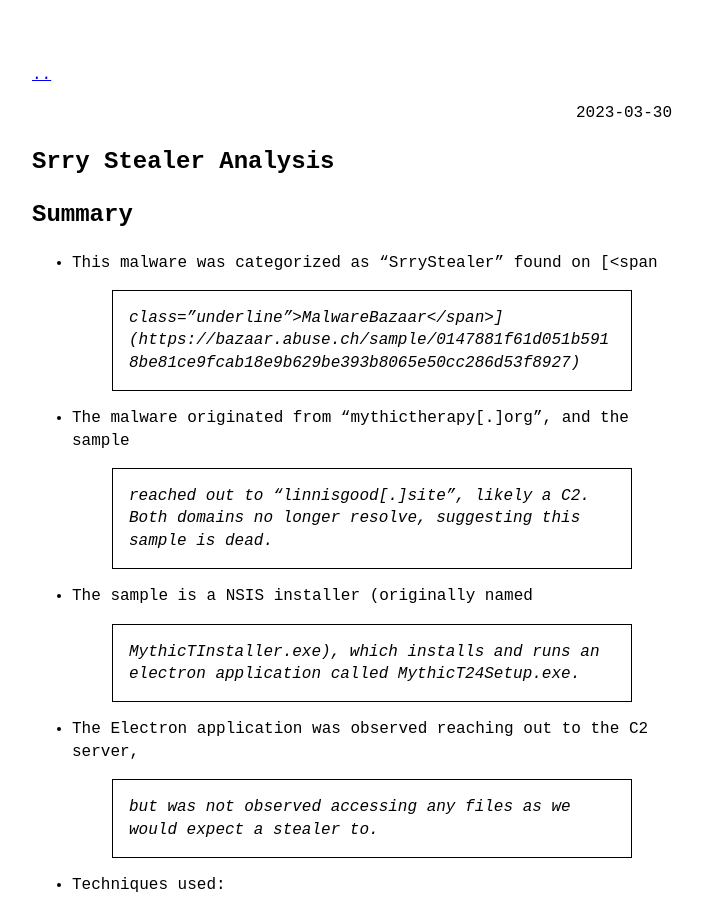
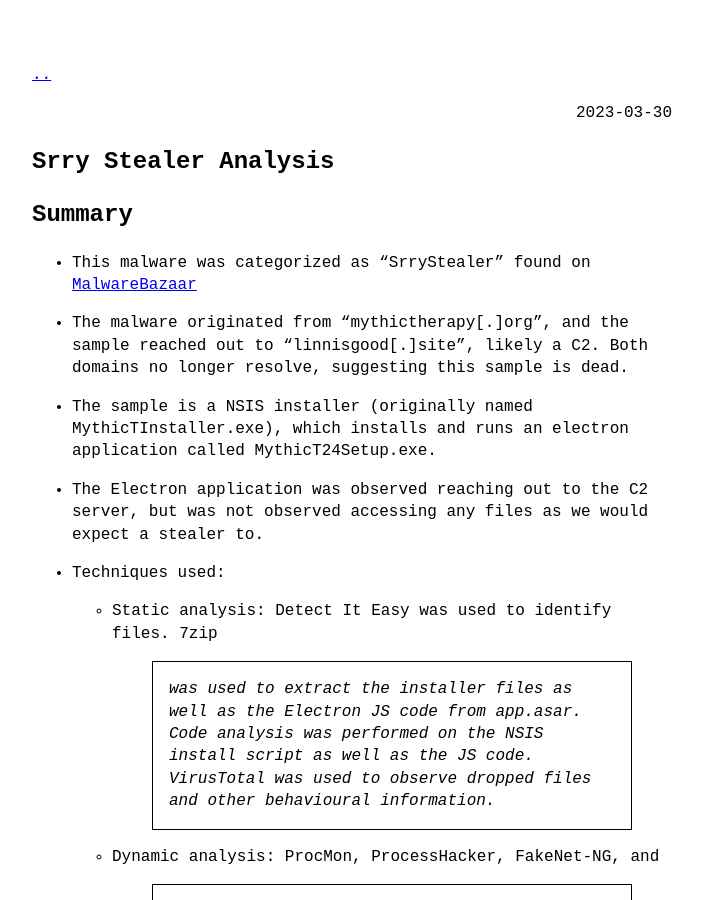
Before and after one commit to murdoch3/murdoch3.github.io, a Jekyll site: the page built from _posts/2023-03-30-srry-stealer-analysis.md, in a window 1280 px wide and 900 px high. Shown: the whole window, without its empty margins (288-991 px from the left). Built offline with Jekyll 4.4.1, drawn with Linux system fonts in a browser that asks for light colours.

Commit message:
Testing fixed formatting

```diff
--- a/_posts/2023-03-30-srry-stealer-analysis.md
+++ b/_posts/2023-03-30-srry-stealer-analysis.md
@@ -6,20 +6,13 @@ category: malware-analysis
 Summary
 =======
 
--   This malware was categorized as “SrryStealer” found on [<span
-    > class="underline">MalwareBazaar</span>](https://bazaar.abuse.ch/sample/0147881f61d051b5918be81ce9fcab18e9b629be393b8065e50cc286d53f8927)
+-   This malware was categorized as “SrryStealer” found on [<span class="underline">MalwareBazaar</span>](https://bazaar.abuse.ch/sample/0147881f61d051b5918be81ce9fcab18e9b629be393b8065e50cc286d53f8927)
 
--   The malware originated from "mythictherapy\[.\]org", and the sample
-    > reached out to “linnisgood\[.\]site”, likely a C2. Both domains no
-    > longer resolve, suggesting this sample is dead.
+-   The malware originated from "mythictherapy\[.\]org", and the sample reached out to “linnisgood\[.\]site”, likely a C2. Both domains no longer resolve, suggesting this sample is dead.
 
--   The sample is a NSIS installer (originally named
-    > MythicTInstaller.exe), which installs and runs an electron
-    > application called MythicT24Setup.exe.
+-   The sample is a NSIS installer (originally named MythicTInstaller.exe), which installs and runs an electron application called MythicT24Setup.exe.
 
--   The Electron application was observed reaching out to the C2 server,
-    > but was not observed accessing any files as we would expect a
-    > stealer to.
+-   The Electron application was observed reaching out to the C2 server, but was not observed accessing any files as we would expect a stealer to.
 
 -   Techniques used:
 
```
